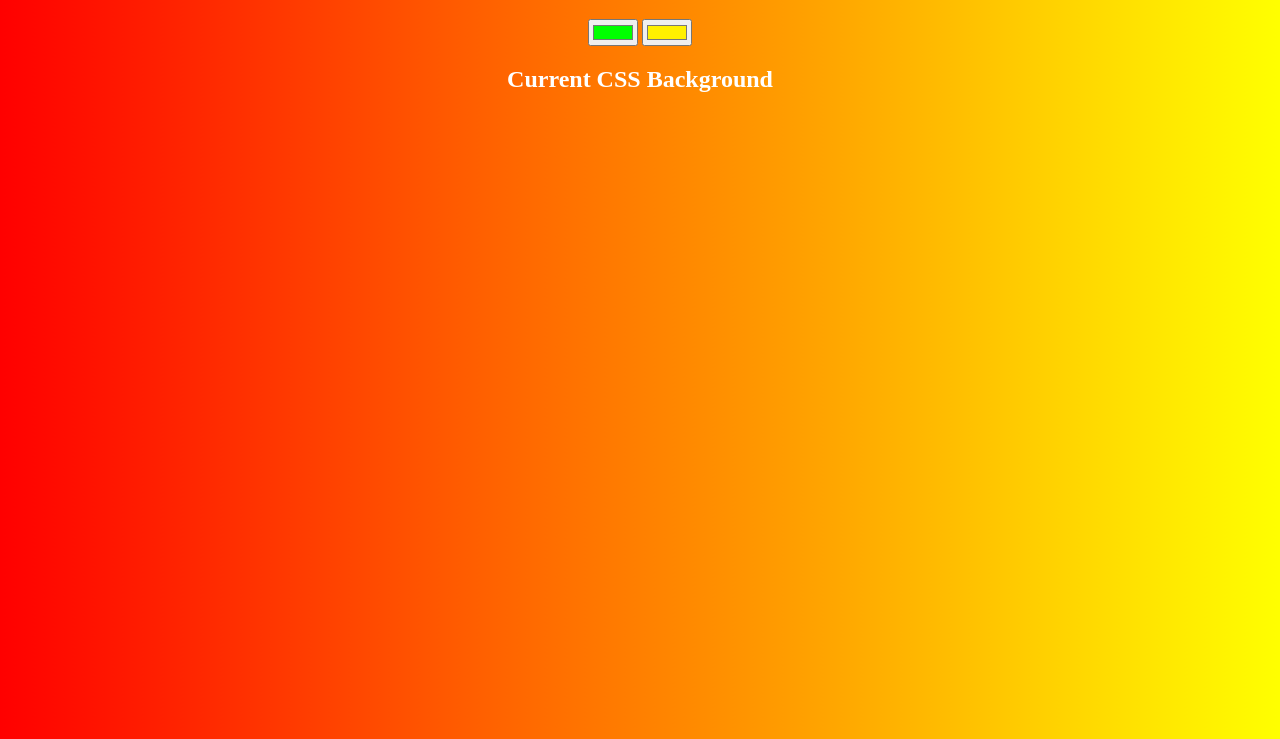
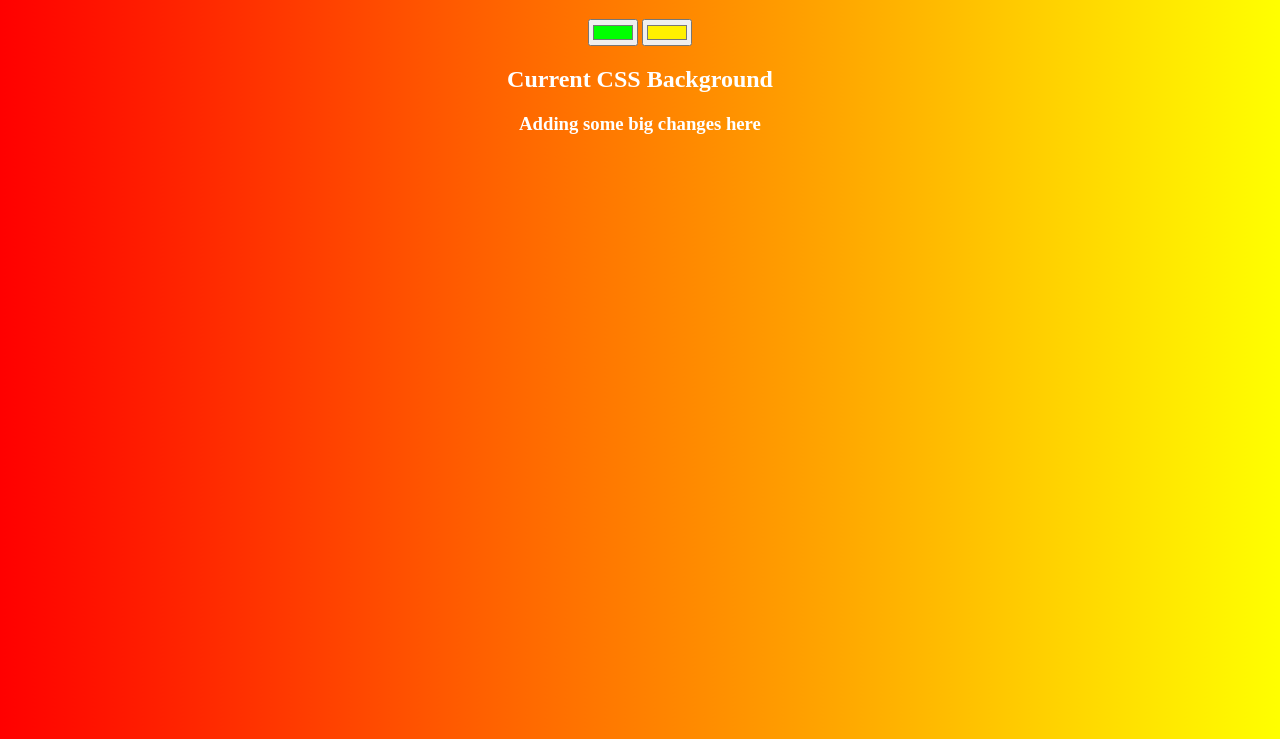
Before and after one commit to infotush/background-generator, a plain HTML site: page background.html in a window 1280 px wide. Shown: the part 61-800 px from the top of the page. Drawn offline with Linux system fonts and the light colour scheme.

Commit message:
adding the h3 title

```diff
--- a/background.html
+++ b/background.html
@@ -12,7 +12,7 @@
 <input type="color" name="favcolor2" id="color2" value="#fff000">
 </div>
 <h2>Current CSS Background</h2>
-<h3></h3>
+<h3>Adding some big changes here</h3>
 <script type="text/javascript" src="background.js"></script>
 </body>
 </html>
```
